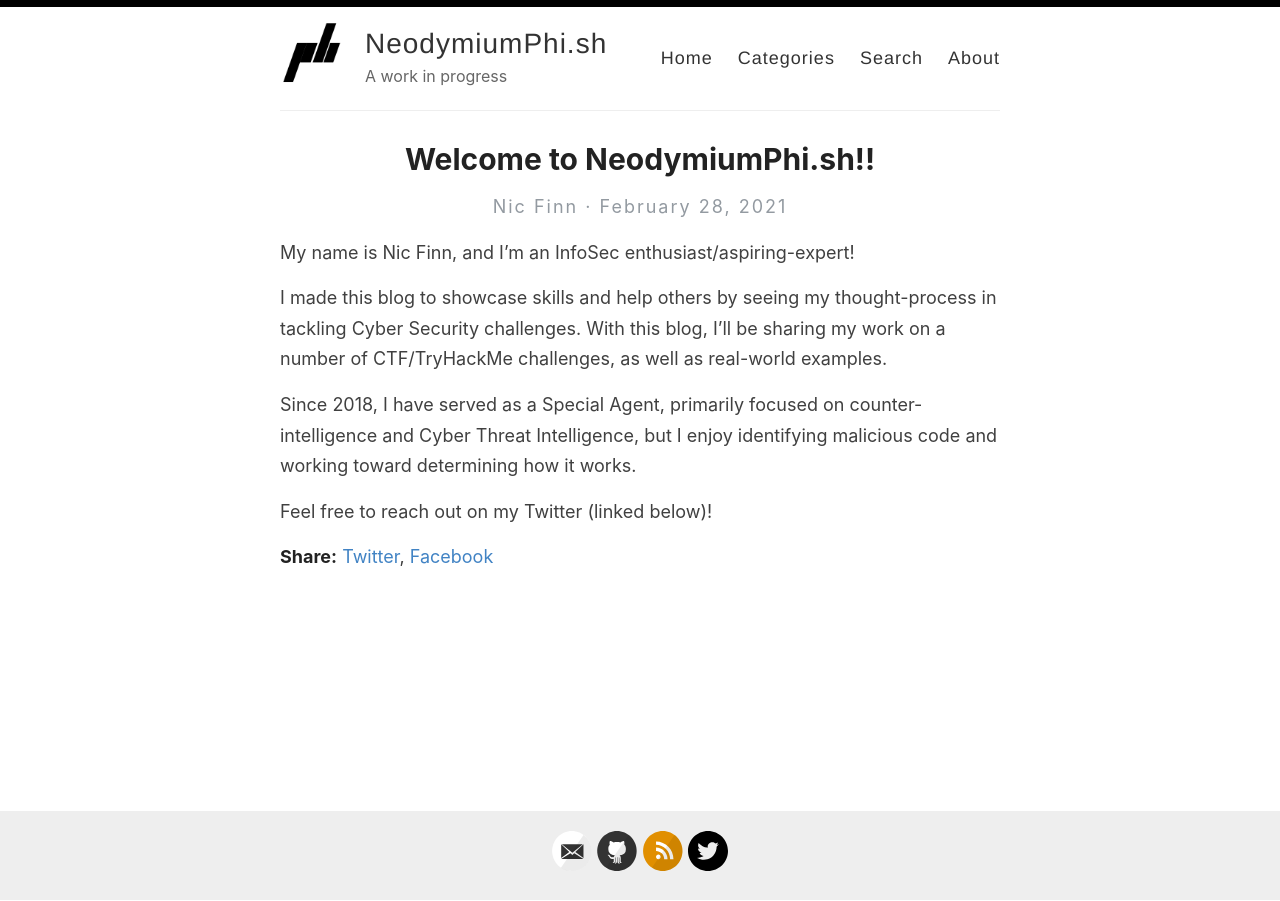
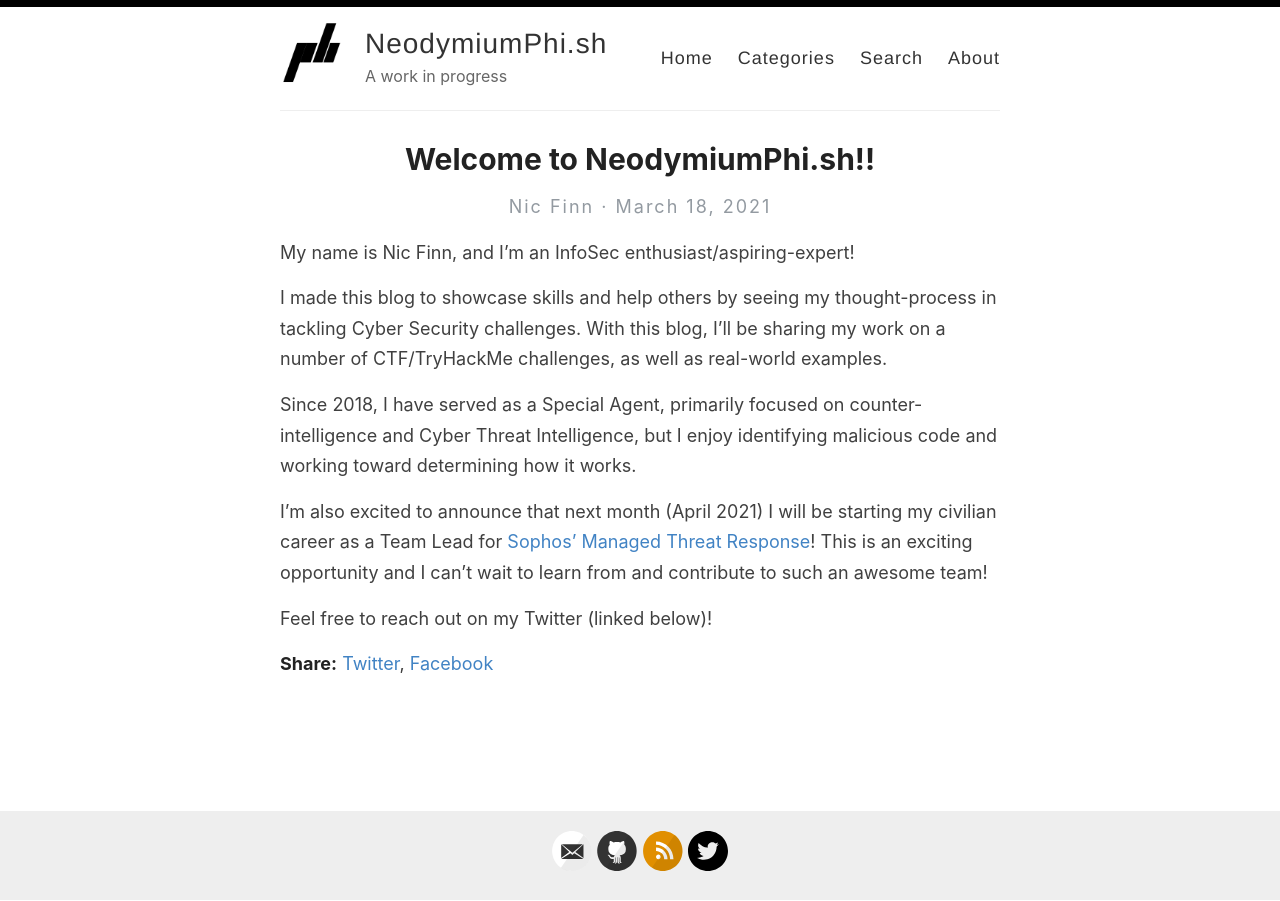
Before and after one commit to NeodymiumPhish/NeodymiumPhish.github.io, a Jekyll site: the page built from _posts/2021-3-18-Welcome.md, in a window 1280 px wide. Built offline with Jekyll 4.4.1, drawn with Linux system fonts in a browser that asks for light colours.

Commit message:
Obsidian vault backup: 2021-03-18 12:14:48
Affected files:

```diff
--- a/_posts/2021-2-28-Welcome.md
+++ b/_posts/2021-3-18-Welcome.md
@@ -12,6 +12,8 @@ I made this blog to showcase skills and help others by seeing my thought-process
 
 Since 2018, I have served as a Special Agent, primarily focused on counter-intelligence and Cyber Threat Intelligence, but I enjoy identifying malicious code and working toward determining how it works.
 
+I'm also excited to announce that next month (April 2021) I will be starting my civilian career as a Team Lead for [Sophos' Managed Threat Response](https://www.sophos.com/en-us/products/managed-threat-response.aspx)! This is an exciting opportunity and I can't wait to learn from and contribute to such an awesome team!
+
 
 Feel free to reach out on my Twitter (linked below)!
 
```
